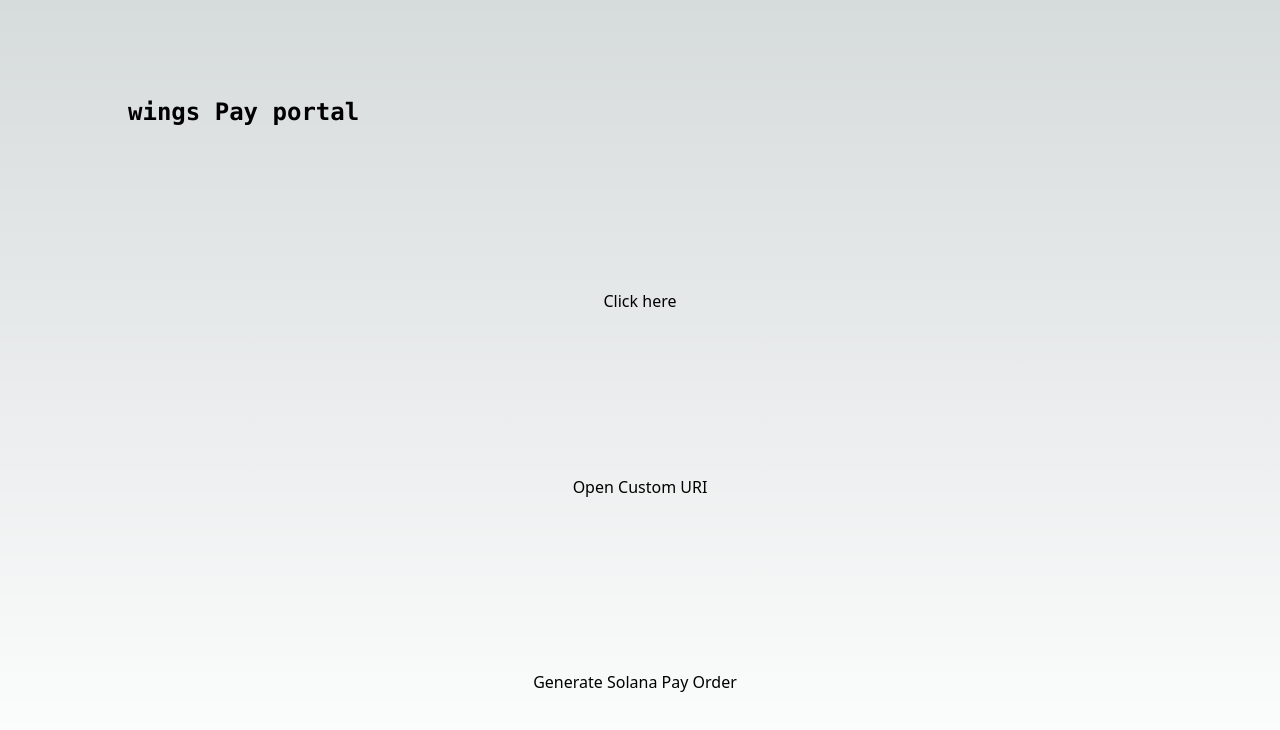
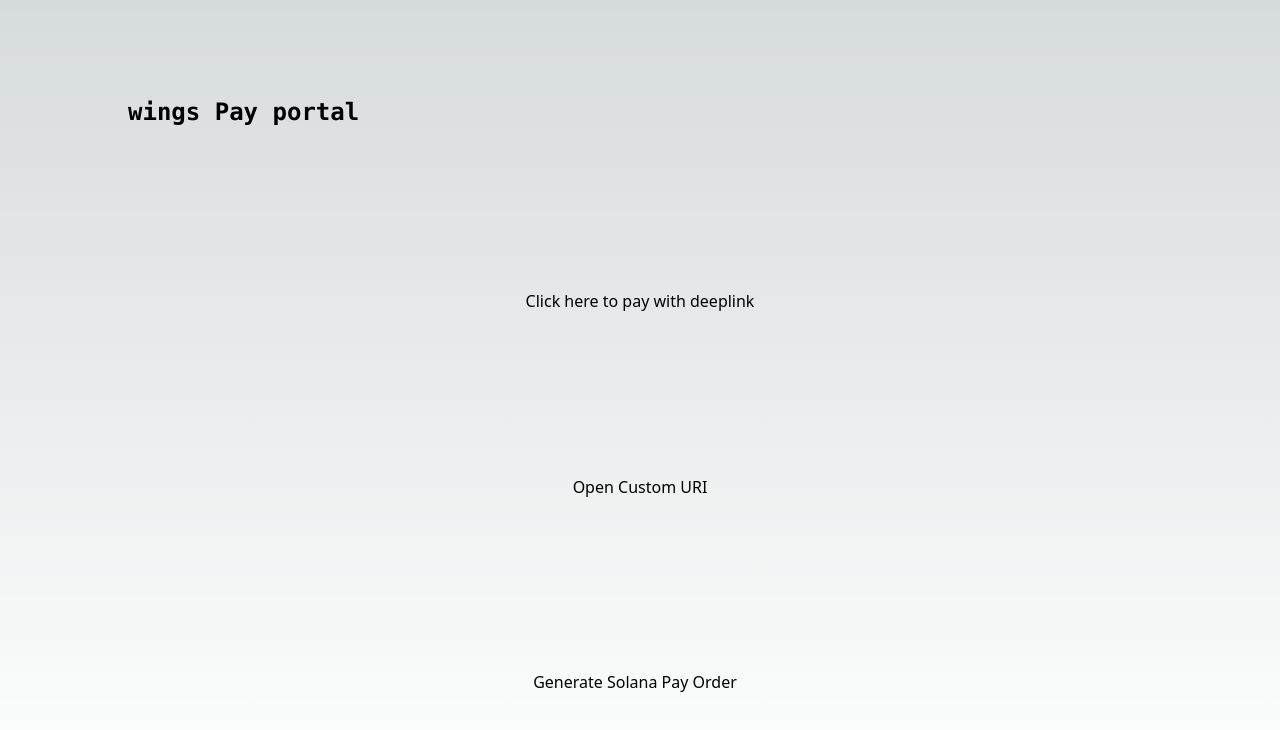
Before and after one commit to ceasar28/wings, a Next.js app in the folder wingsPayPortal/: page / in a window 1280 px wide. Shown: the top 730 px of the page. Built offline with nearby package versions, Linux system fonts and the light colour scheme.

Commit message:
custom uri

```diff
--- a/wingsPayPortal/src/pages/index.tsx
+++ b/wingsPayPortal/src/pages/index.tsx
@@ -91,8 +91,8 @@
             priority
           />
         )}
-        <a href="solana:7eBmtW8CG1zJ6mEYbTpbLRtjD1BLHdQdU5Jc8Uip42eE?amount=60&reference=9YppjMp39jodvAnauFzvqtV6wEXSyptCjNQggFBubuFH&label=Wings+Flight+Bot&message=One-way+booking%3A+Enugu+-+Lagos&memo=Flight+Booking">
-          Click here
+        <a href="https://wings-kappa.vercel.app/">
+          Click here to pay with deeplink
         </a>
         <CustomLink uri="solana:7eBmtW8CG1zJ6mEYbTpbLRtjD1BLHdQdU5Jc8Uip42eE?amount=60&reference=9YppjMp39jodvAnauFzvqtV6wEXSyptCjNQggFBubuFH&label=Wings+Flight+Bot&message=One-way+booking%3A+Enugu+-+Lagos&memo=Flight+Booking">
           Open Custom URI
```
